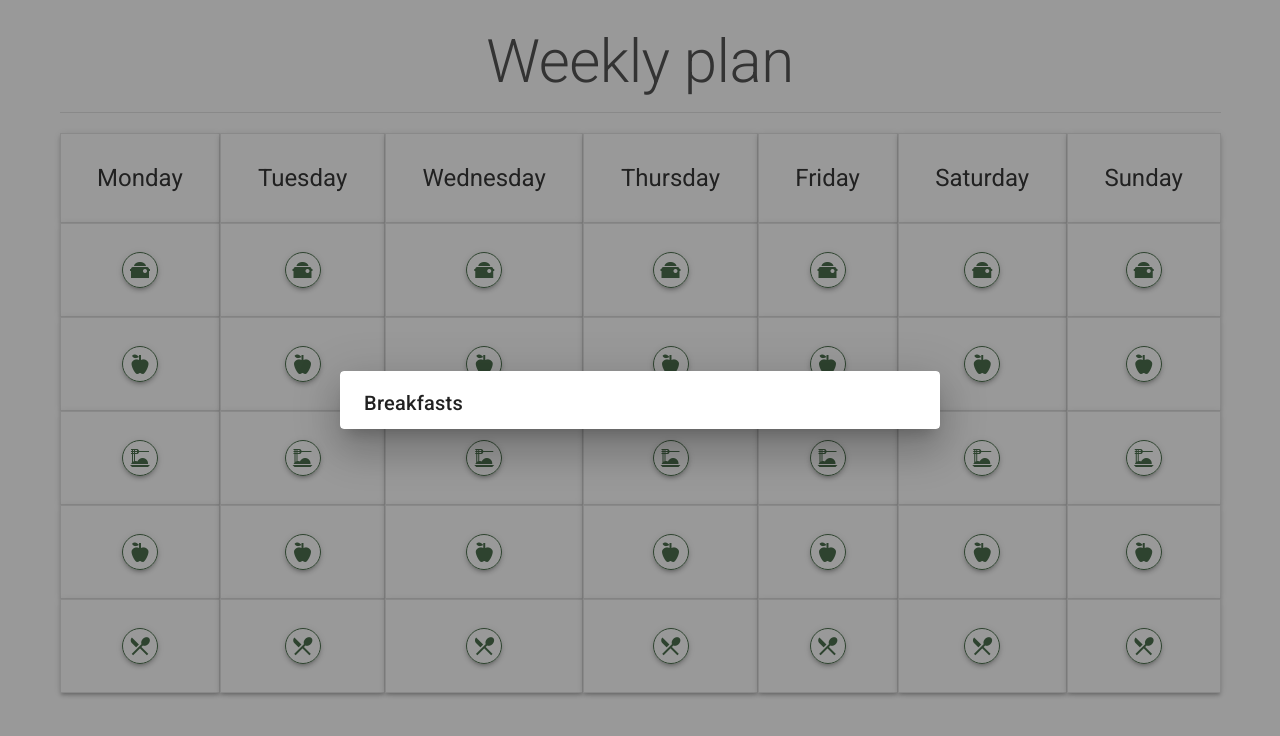
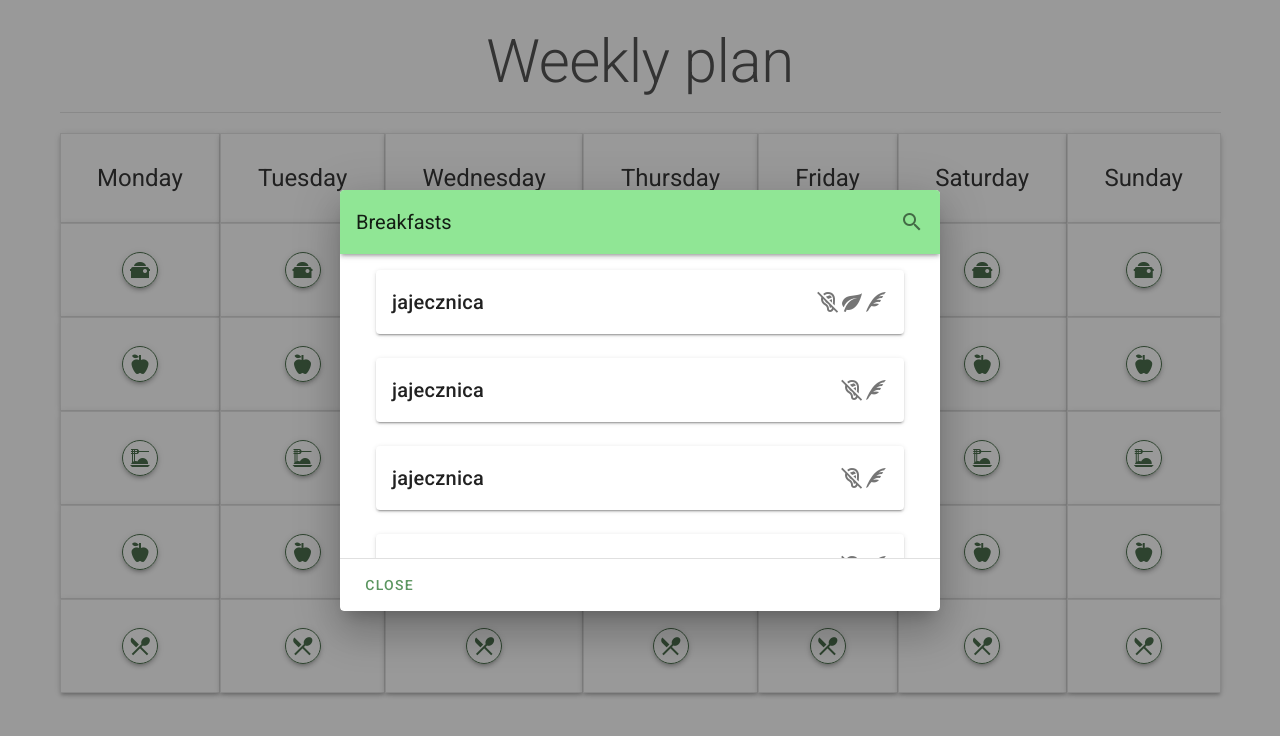
Before and after one commit to skoones/Plates, a Vue app in the folder frontend/: page /week in a window 1280 px wide. Both pictures are taken after a click on the button 139 px from the left and 270 px from the top of the page. Shown: the top 736 px of the page. Built offline with nearby package versions, Linux system fonts and the light colour scheme.

Commit message:
Added most elements to the meal selection popup, added some tooltips

```diff
--- /dev/null
+++ b/frontend/src/components/MealInList.vue
@@ -0,0 +1,73 @@
+<template>
+  <div>
+    <v-card>
+      <v-card-title>
+        {{ mealInfo.mealName }}
+        <v-spacer></v-spacer>
+        <v-tooltip top>
+          <template v-slot:activator="{ on, attrs }">
+            <v-icon v-if="mealInfo.isVegetarian" v-bind="attrs" v-on="on" right>
+              {{ vegetarianIcon }}
+            </v-icon>
+          </template>
+          <span>vegetarian</span>
+        </v-tooltip>
+        <v-tooltip top>
+          <template v-slot:activator="{ on, attrs }">
+            <v-icon v-if="mealInfo.isVegan" v-bind="attrs" v-on="on">
+              {{ veganIcon }}
+            </v-icon>
+          </template>
+          <span>vegan</span>
+        </v-tooltip>
+        <v-tooltip top>
+          <template v-slot:activator="{ on, attrs }">
+            <v-icon v-if="mealInfo.isLowCalorie" v-bind="attrs" v-on="on">
+              {{ lowCalorieIcon }}
+            </v-icon>
+          </template>
+          <span>low calorie</span>
+        </v-tooltip>
+      </v-card-title>
+    </v-card>
+  </div>
+</template>
+
+<script>
+import {DIET_TYPE_TO_ICON} from "@/constants";
+
+export default {
+  name: "MealInList",
+
+  props: {
+    mealInfo: {
+      mealName: {
+        type: String,
+        required: true
+      },
+      isVegetarian: {
+        type: Boolean
+      },
+      isVegan: {
+        type: Boolean
+      },
+      isLowCalorie: {
+        type: Boolean
+      }
+
+    }
+  },
+
+  data() {
+    return {
+      vegetarianIcon: DIET_TYPE_TO_ICON.get('vegetarian'),
+      veganIcon: DIET_TYPE_TO_ICON.get('vegan'),
+      lowCalorieIcon: DIET_TYPE_TO_ICON.get('lowCalorie')
+    }
+  }
+}
+</script>
+
+<style scoped>
+
+</style>
--- a/frontend/src/components/MealTypePopup.vue
+++ b/frontend/src/components/MealTypePopup.vue
@@ -1,17 +1,42 @@
 <template>
   <div>
     <v-dialog v-model="isDialogOpen" max-width="600" scrollable>
-      <template v-slot:activator="{ on }">
-        <v-btn slot="activator" v-on="on" :color="'primary darken-4'" elevation="3" icon outlined>
+      <template #activator="{ on:dialog }">
+        <v-tooltip top>
+          <template #activator="{ on:tooltip }">
+            <v-btn slot="activator" v-on="{...tooltip, ...dialog}" :color="'primary darken-4'" class="btn-fix"
+                   elevation="3" icon outlined>
               <v-icon>
                 {{ mealIcon }}
               </v-icon>
             </v-btn>
           </template>
+          <span>add {{ mealType }}</span>
+        </v-tooltip>
+      </template>
       <v-card>
-        <v-card-title>
+        <v-toolbar class="primary mb-1" elevation="3">
+          <v-toolbar-title>
             {{ mealGroup }}
-        </v-card-title>
+          </v-toolbar-title>
+          <v-spacer></v-spacer>
+          <v-btn icon @click="showSearchBar = !showSearchBar">
+            <v-icon>mdi-magnify</v-icon>
+          </v-btn>
+          <v-text-field v-if="showSearchBar" class="mt-2" color="primary darken-3" single-line></v-text-field>
+        </v-toolbar>
+        <v-card-text style="height: 300px;">
+          <v-container v-for="meal in meals" :key="meal.mealName">
+            <meal-in-list :meal-info="meal"></meal-in-list>
+          </v-container>
+
+        </v-card-text>
+        <v-divider></v-divider>
+        <v-card-actions>
+          <v-btn color="primary darken-2" text @click="isDialogOpen = false">
+            Close
+          </v-btn>
+        </v-card-actions>
       </v-card>
     </v-dialog>
   </div>
@@ -19,10 +44,11 @@
 
 <script>
 import {MEAL_TYPE_TO_GROUP_NAME, MEAL_TYPE_TO_ICON} from '@/constants'
+import MealInList from "@/components/MealInList";
 
 export default {
   name: "MealTypePopup",
-
+  components: {MealInList},
   props: {
     mealType: {
       type: String,
@@ -35,7 +61,34 @@ export default {
       isDialogOpen: false,
       mealGroup: {
         type: String
+      },
+      showSearchBar: false,
+      meals: [
+        {
+          mealName: 'jajecznica',
+          isVegetarian: true,
+          isVegan: true,
+          isLowCalorie: true
+        },
+        {
+          mealName: 'jajecznica',
+          isVegetarian: true,
+          isVegan: false,
+          isLowCalorie: true
+        },
+        {
+          mealName: 'jajecznica',
+          isVegetarian: true,
+          isVegan: false,
+          isLowCalorie: true
+        },
+        {
+          mealName: 'jajecznica',
+          isVegetarian: true,
+          isVegan: false,
+          isLowCalorie: true
         }
+      ]
     }
   },
 
@@ -48,5 +101,12 @@ export default {
 </script>
 
 <style scoped>
+.btn-fix:focus::before {
+  opacity: 0 !important;
+}
 
+/* solves vuetify bug with focus staying on button for too long */
+.btn-fix:hover::before {
+  opacity: 0.08 !important;
+}
 </style>
--- a/frontend/src/constants.js
+++ b/frontend/src/constants.js
@@ -1,8 +1,8 @@
 export const MEAL_TYPE_TO_ICON = new Map([
     ['breakfast', 'mdi-toaster'],
-    ['snack1', 'mdi-food-apple'],
+    ['snack 1', 'mdi-food-apple'],
     ['lunch', 'mdi-pasta'],
-    ['snack2', 'mdi-food-apple'],
+    ['snack 2', 'mdi-food-apple'],
     ['dinner', 'mdi-silverware']]);
 
 export const DAYS_OF_WEEK = [
@@ -17,16 +17,22 @@ export const DAYS_OF_WEEK = [
 
 export const DAILY_MEALS = [
     'breakfast',
-    'snack1',
+    'snack 1',
     'lunch',
-    'snack2',
+    'snack 2',
     'dinner'
 ];
 
 export const MEAL_TYPE_TO_GROUP_NAME = new Map([
     ['breakfast', 'Breakfasts'],
-    ['snack1', 'Snacks'],
+    ['snack 1', 'Snacks'],
     ['lunch', 'Lunches'],
-    ['snack2', 'Snacks'],
+    ['snack 2', 'Snacks'],
     ['dinner', 'Dinners']
 ])
+
+export const DIET_TYPE_TO_ICON = new Map([
+    ['vegan', 'mdi-leaf'],
+    ['vegetarian', 'mdi-food-steak-off'],
+    ['lowCalorie', 'mdi-feather']
+])
--- a/frontend/src/plugins/vuetify.js
+++ b/frontend/src/plugins/vuetify.js
@@ -8,7 +8,7 @@ export default new Vuetify({
         themes: {
             light: {
                 primary: {
-                    base: '#84d188',
+                    base: '#90e695',
                     darken1: '#72b877',
                     darken2: '#5c9661',
                     darken3: '#4d8051',
```
Lines whose indentation alone changed are shown as unchanged.
